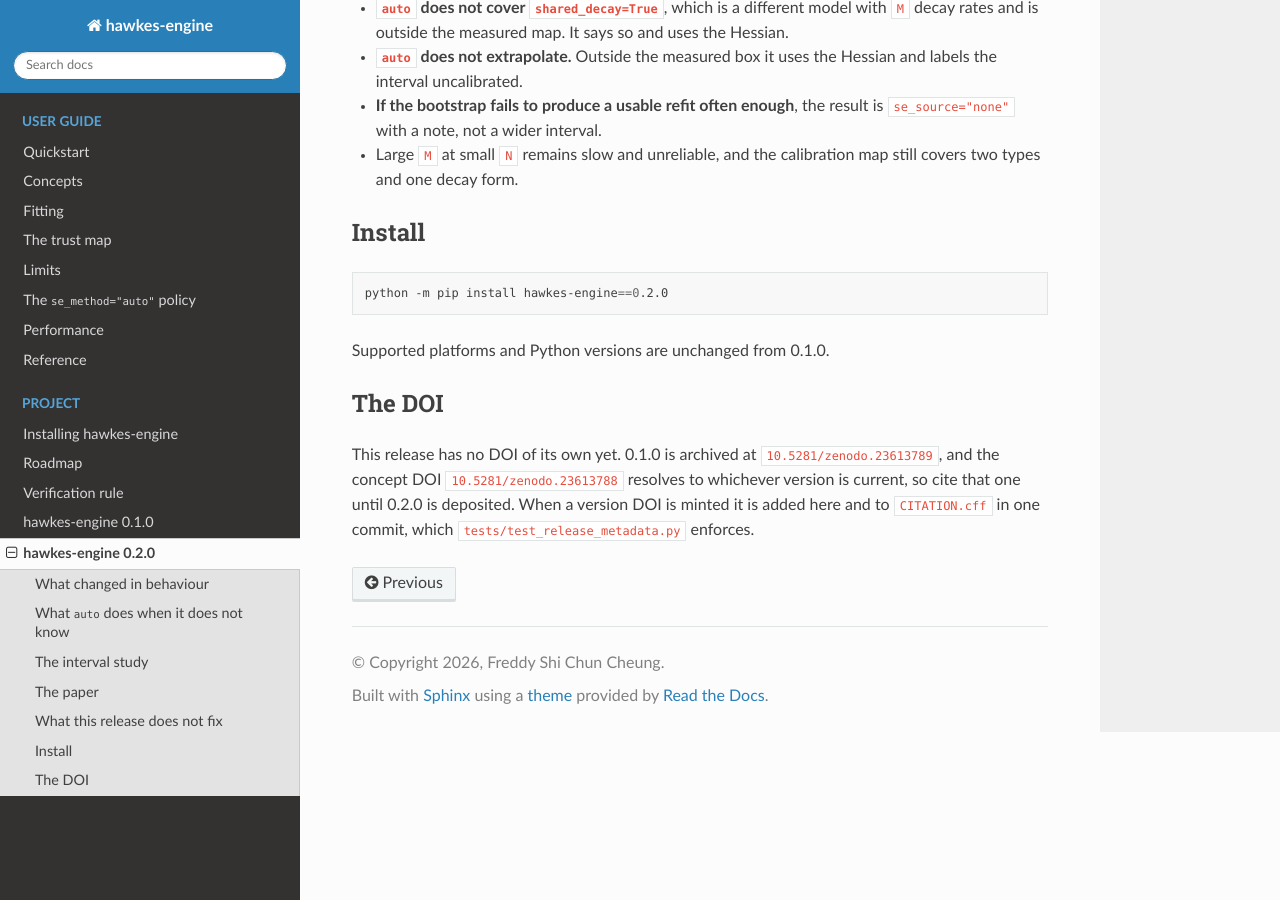
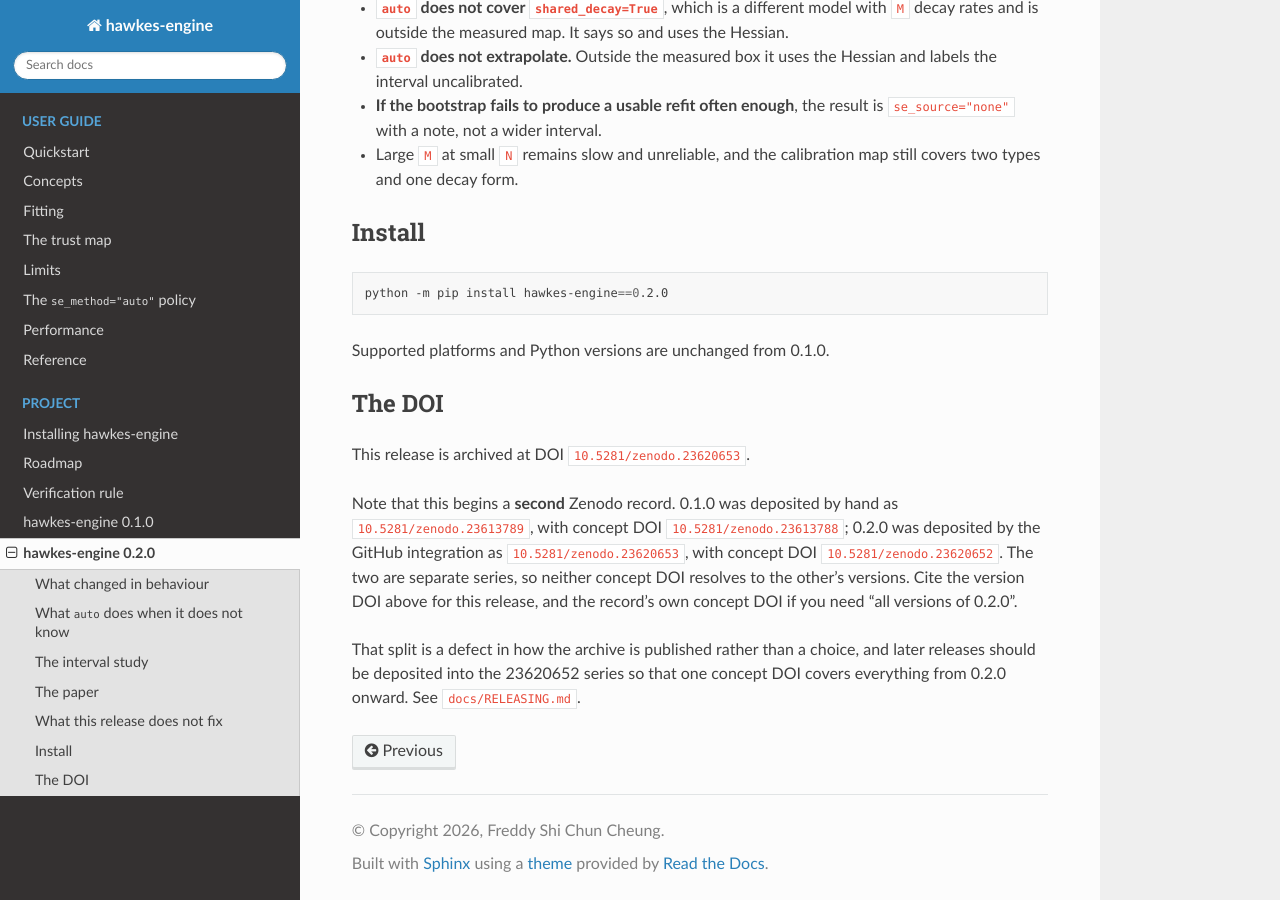
Before and after one commit to freddysccheung-067/hawkes-engine, a Sphinx documentation site: the page built from docs/release_notes_0.2.0.md, in a window 1280 px wide and 900 px high, scrolled down 2981 px. Built offline with Sphinx 7.4.7 and the Read the Docs theme 3.1.0, drawn with Linux system fonts in a browser that asks for light colours.

Commit message:
Add the 0.2.0 DOI, and record that Zenodo holds two separate records
The GitHub integration did fire: 0.2.0 is archived at
10.5281/zenodo.23620653, with hawkes-engine-v0.2.0.zip attached.

It began a new Zenodo record rather than a new version of the old one. 0.1.0 was
deposited by hand as 23613789 under concept 23613788; 0.2.0 is 23620653 under
concept 23620652. The API confirms both concept records list one version each,
so neither concept DOI resolves to the other's versions. That is a defect in how
the archive is published, and this commit records it rather than smoothing it
over: cite the version DOI, and deposit later releases into the 23620652 series
so one concept DOI covers everything from here.

The Zenodo notes on the 0.2.0 record still read 'The archive corresponds to the
release tag v0.1.0', taken from .zenodo.json as it stood at the tag. The file is
fixed for future deposits; the field on this record is not editable without a
new version, which is not worth one.

```diff
--- a/docs/release_notes_0.2.0.md
+++ b/docs/release_notes_0.2.0.md
@@ -150,9 +150,16 @@ Supported platforms and Python versions are unchanged from 0.1.0.
 
 ## The DOI
 
-This release has no DOI of its own yet. 0.1.0 is archived at
-[`10.5281/zenodo.23613789`](https://doi.org/10.5281/zenodo.23613789), and the concept
-DOI [`10.5281/zenodo.23613788`](https://doi.org/10.5281/zenodo.23613788) resolves to
-whichever version is current, so cite that one until 0.2.0 is deposited. When a
-version DOI is minted it is added here and to `CITATION.cff` in one commit, which
-`tests/test_release_metadata.py` enforces.
+This release is archived at DOI
+[`10.5281/zenodo.23620653`](https://doi.org/10.5281/zenodo.23620653).
+
+Note that this begins a **second** Zenodo record. 0.1.0 was deposited by hand as
+`10.5281/zenodo.23613789`, with concept DOI `10.5281/zenodo.23613788`; 0.2.0 was
+deposited by the GitHub integration as `10.5281/zenodo.23620653`, with concept DOI
+`10.5281/zenodo.23620652`. The two are separate series, so neither concept DOI
+resolves to the other's versions. Cite the version DOI above for this release, and
+the record's own concept DOI if you need "all versions of 0.2.0".
+
+That split is a defect in how the archive is published rather than a choice, and
+later releases should be deposited into the 23620652 series so that one concept DOI
+covers everything from 0.2.0 onward. See `docs/RELEASING.md`.
```
Also changed, not shown: README.md (+6 -6 lines), 1 other file.
